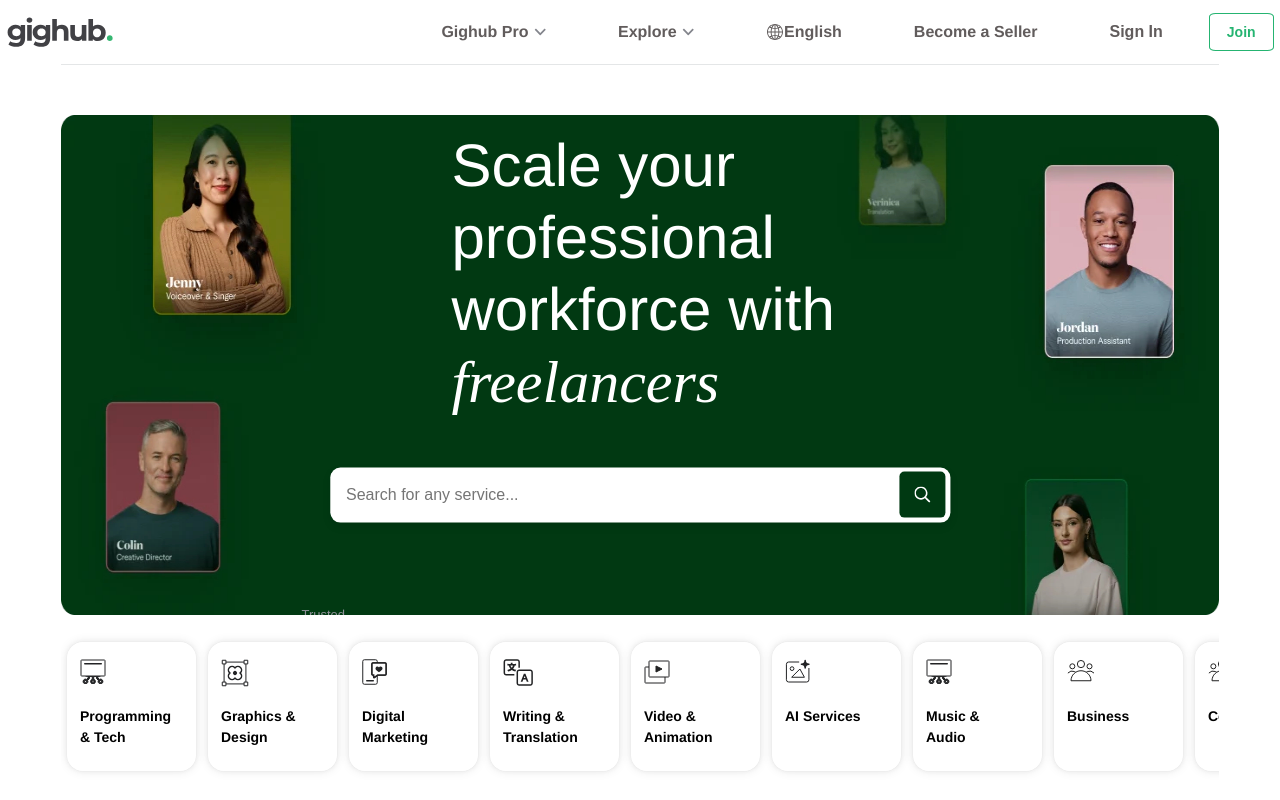
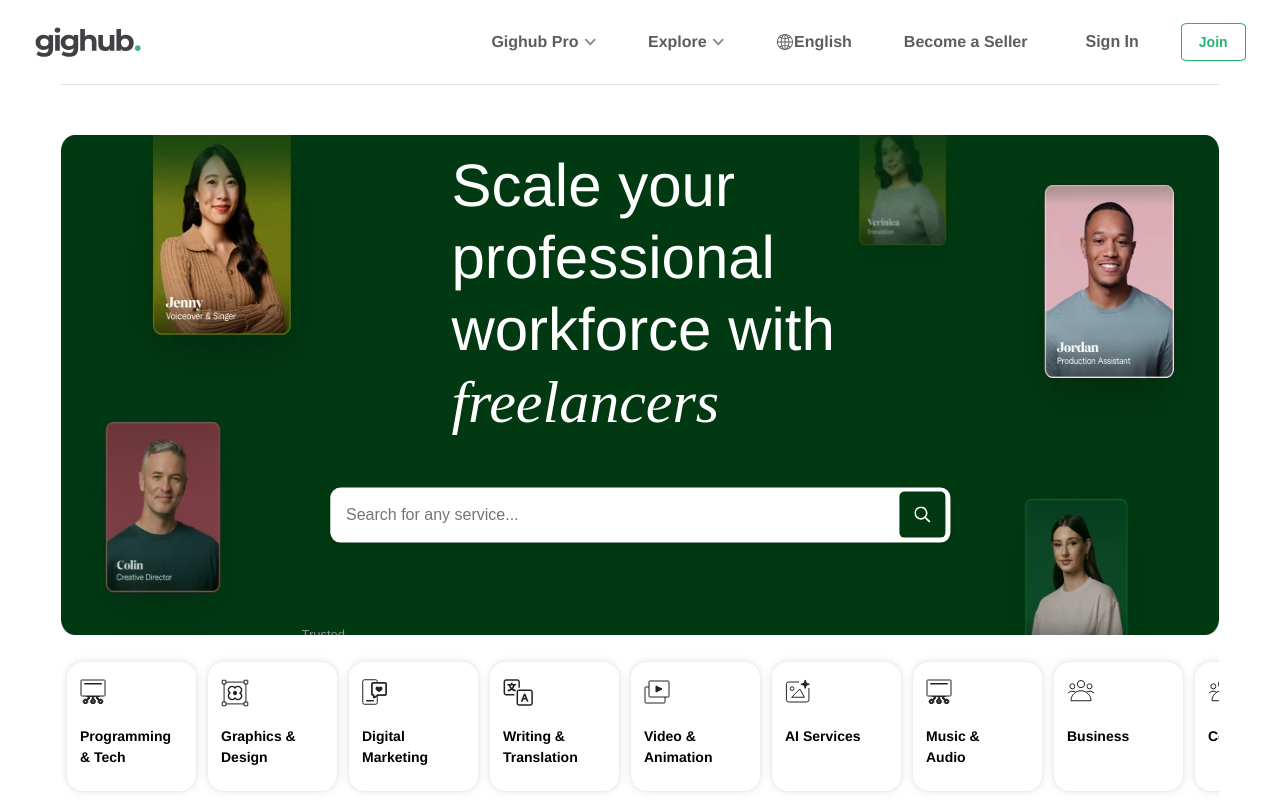
Before and after one commit to OriHaguel/gighub-front, a React (Vite) app: page / in a window 1280 px wide. Shown: the top 800 px of the page. Built offline with nearby package versions, Linux system fonts and the light colour scheme.

Commit message:
Update fonts

```diff
--- a/src/assets/styles/cmps/AppHeader.scss
+++ b/src/assets/styles/cmps/AppHeader.scss
@@ -12,13 +12,16 @@
 
 		.header-row-wrapper {
 			align-items: center;
-			padding: 10px;
+			// padding: 10px;
+			padding-block: 10px;
 
 			.header-navigation-container {
 				display: flex;
 				flex-direction: row;
 				// gap: rem(12px);
 				align-items: center;
+				margin: 0;
+				padding: 0;
 
 				.header-pro {
 					color: #222325;
@@ -153,6 +156,8 @@
 					flex: 1;
 					display: flex;
 					align-items: center;
+					padding-block: 1rem;
+					padding-inline-end: rem(32px);
 
 					svg {
 						width: 110px;
@@ -181,7 +186,8 @@
 								font-size: 16px;
 								color: #615c5c;
 								cursor: pointer;
-								padding: 10px;
+								// padding: 10px;
+								padding-block: rem(10px);
 								text-decoration: none;
 								transition: 0.2s;
 								// svg{
--- a/src/assets/styles/setup/_typography.scss
+++ b/src/assets/styles/setup/_typography.scss
@@ -1,8 +1,9 @@
+// @font-face {
+// 	font-family: caveat;
+// 	src: url(../../fonts/Caveat/Caveat-Regular.ttf);
+// }
+
 @font-face {
-    // font-family: caveat;
-    // src: url(../../fonts/Caveat/Caveat-Regular.ttf);
+	font-family: montserrat;
+	src: url(../../fonts/Montserrat/Montserrat-Regular.ttf);
 }
-@font-face {
-    // font-family: montserrat;
-    // src: url(../../fonts/Montserrat/Montserrat-Regular.ttf);
-}
--- a/src/cmps/AppHeader.jsx
+++ b/src/cmps/AppHeader.jsx
@@ -1,9 +1,9 @@
+import React, { useEffect, useState } from 'react'
 import { Link, NavLink } from 'react-router-dom'
 import { useNavigate } from 'react-router'
 import { useSelector } from 'react-redux'
 import { showErrorMsg, showSuccessMsg } from '../services/event-bus.service'
 import { setFilterBy } from '../store/actions/gig.actions'
-import React, { useEffect, useState } from 'react'
 
 // Image Imports
 import HeaderLogo from '../assets/svg/Gighub_logo.svg?react'
```
